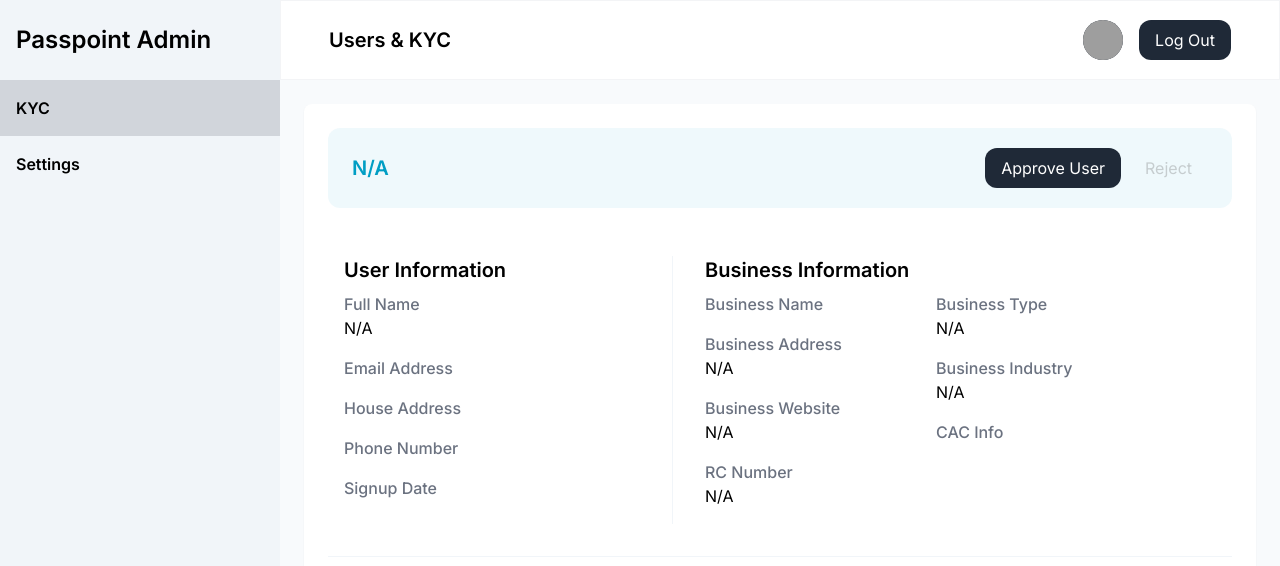
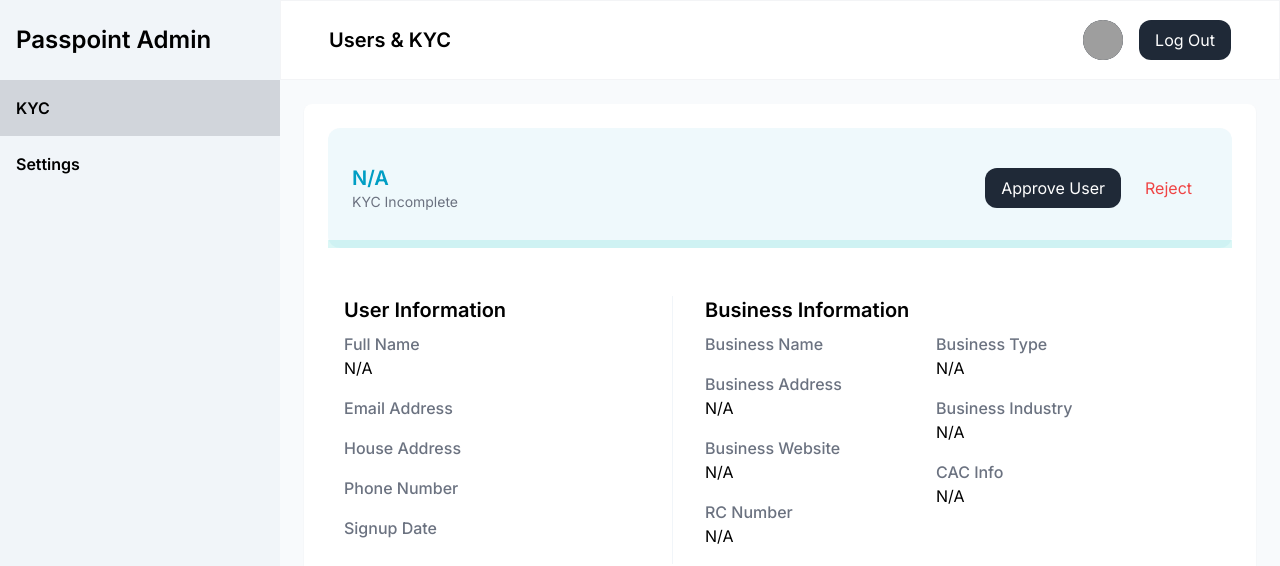
Before and after one commit to passpoint-web/passpoint-admin, a Next.js app: page /user/1 in a window 1280 px wide. Shown: the top 566 px of the page. Built offline with nearby package versions, Linux system fonts and the light colour scheme; no server answers; grey boxes are pictures that could not be loaded.

Commit message:
chore: integrated kyc rejection et al

```diff
--- a/app/components/DashboardTable.jsx
+++ b/app/components/DashboardTable.jsx
@@ -3,10 +3,16 @@
 import { useRouter } from "next/navigation"
 import { setSelectedUser } from "@/services/localService"
 import { kyc } from "@/services/restService"
+import IconLoader from "./IconLoader"
 
-const DashboardTable = ({ data, approvedUsers, setApprovedUsers }) => {
+const DashboardTable = ({
+  data,
+  approvedUsers,
+  setApprovedUsers,
+  refreshData,
+}) => {
   const router = useRouter()
-  const [approveRowLoading, setApproveRowLoading] = useState(null)
+  const [isUploading, setIsUploading] = useState(null)
 
   const handleRowClick = (user) => {
     setSelectedUser(user)
@@ -14,10 +20,17 @@
   }
 
   const handleApprove = async (userId) => {
-    setApproveRowLoading(userId)
+    setIsUploading(userId)
     await kyc.approveKYC(userId)
-    addApprovedUser(userId)
-    setApproveRowLoading(null)
+    setIsUploading(null)
+    refreshData()
+  }
+
+  const handleReject = async (userId) => {
+    setIsUploading(userId)
+    await kyc.rejectKYC(userId)
+    setIsUploading(null)
+    refreshData()
   }
 
   const addApprovedUser = async (userId) => {
@@ -54,7 +67,12 @@
                 <td className="px-6 py-4">{user.businessName || "N/A"}</td>
                 <td className="px-6 py-4">{user.email}</td>
                 <td className="px-6 py-4">
-                  <div className="flex flex-nowrap">
+                  <div className="flex flex-nowrap justify-center align-middle">
+                    {isUploading === user.userId && (
+                      <div className="mt-2 mr-4">
+                        <IconLoader />
+                      </div>
+                    )}
                     <button
                       className=" bg-gray-800 px-4 py-2 text-white rounded-xl mr-4 text-sm"
                       onClick={(e) => {
@@ -62,15 +80,16 @@
                         handleApprove(user.userId)
                       }}
                     >
-                      {approveRowLoading === user?.userId
-                        ? "approving..."
-                        : "Approve"}
+                      Approve
                     </button>
                     <button
                       className="text-red-500 hover:underline text-sm"
-                      disabled
+                      onClick={(e) => {
+                        e.stopPropagation()
+                        handleReject(user.userId)
+                      }}
                     >
-                      Deny
+                      Reject
                     </button>
                   </div>
                 </td>
--- /dev/null
+++ b/app/components/FWLoader.jsx
@@ -0,0 +1,9 @@
+import React from "react"
+
+export default function FWLoader() {
+  return (
+    <div className="container w-[100%] flex my-4 justify-center">
+      <div className="loader"></div>
+    </div>
+  )
+}
--- /dev/null
+++ b/app/components/IconLoader.jsx
@@ -0,0 +1,5 @@
+import React from "react"
+
+export default function IconLoader() {
+  return <div className="loader"></div>
+}
--- a/app/components/UserDetailPage.jsx
+++ b/app/components/UserDetailPage.jsx
@@ -2,8 +2,9 @@
 "use client"
 import { getSelectedUser } from "@/services/localService"
 import { kyc } from "@/services/restService"
-import { useParams } from "next/navigation"
+import { useParams, useRouter } from "next/navigation"
 import React, { useEffect, useState } from "react"
+import FWLoader from "./FWLoader"
 
 export default function UserDetailPage() {
   const { user_id } = useParams()
@@ -12,23 +13,33 @@
   const [isUploading, setIsUploading] = useState(false)
   const [user, setUser] = useState(selectedUser || {})
   const [userApproved, setUserApproved] = useState(false)
+  const router = useRouter()
 
   const handleApprove = async (userId) => {
     setIsUploading(true)
     await kyc.approveKYC(userId)
     setUserApproved(true)
     setIsUploading(false)
+    router.push("/kyc")
   }
 
-  const handleReject = async () => {
-    // Implement your rejection logic here
-    console.log("User Rejected")
+  const handleReject = async (userId) => {
+    setIsUploading(true)
+    await kyc.rejectKYC(userId)
+    setUserApproved(true)
+    setIsUploading(false)
+    router.push("/kyc")
   }
 
   const getSingleKYCInfo = async () => {
-    const promise = await kyc.getKycSingleDetails(user_id)
-    console.log("user", user)
-    setUser({ ...user, ...promise.data.data })
+    try {
+      setIsLoading(true)
+      const promise = await kyc.getKycSingleDetails(user_id)
+      setUser({ ...user, ...promise.data.data })
+      setIsLoading(false)
+    } catch (err) {
+      setIsLoading(false)
+    }
   }
 
   useEffect(() => {
@@ -39,27 +50,49 @@
 
   return (
     <div className="bg-white p-6 rounded-lg shadow-sm mx-6 my-6">
-      <div className="flex justify-between items-center mb-6 p-6 py-4 bg-[#009ec410] rounded-xl h-[80px]">
-        <h2 className="text-xl font-semibold text-[#009ec4]">
-          {user.firstName || "N/A"} {user.lastName}{" "}
-        </h2>
+      {isLoading && <FWLoader />}
+      <div className="flex justify-between items-center mb-6 p-6 py-4 bg-[#009ec410] rounded-xl h-[120px] relative">
+        <div>
+          <h2 className="text-xl font-semibold text-[#009ec4]">
+            {user.firstName || "N/A"} {user.lastName}{" "}
+          </h2>
+          {user?.KycStage ? (
+            <p className="capitalize text-sm text-gray-500">
+              {user?.kycType} {", "}
+              {user?.KycStage && (
+                <span>KYC {(user.KycStage / 4) * 100}% complete</span>
+              )}
+            </p>
+          ) : (
+            <p className="capitalize text-sm text-gray-500">KYC Incomplete</p>
+          )}
+        </div>
         {!userApproved && (
           <div>
             <button
               onClick={() => handleApprove(user_id)}
               className=" bg-gray-800 px-4 py-2 text-white rounded-xl mr-2"
             >
-              {isUploading ? "Approving..." : "Approve User"}
+              Approve User
             </button>
             <button
-              onClick={handleReject}
+              onClick={() => handleReject(user_id)}
               className="text-red-500 px-4 py-2 rounded-xl hover:bg-red-500 hover:text-white"
-              disabled
             >
               Reject
             </button>
           </div>
         )}
+        {isUploading && (
+          <div className="absolute right-[300px]">
+            <FWLoader />
+          </div>
+        )}
+        <progress
+          max={4}
+          value={user?.KycStage}
+          className="absolute right-0 left-0 w-[100%]"
+        ></progress>
       </div>
 
       <div className="grid grid-cols-1 md:grid-cols-3 gap-4 px-4 mt-12">
@@ -125,6 +158,7 @@
           </div>
           <div className="mb-4">
             <label className="font-medium text-gray-500">CAC Info</label>
+            <p>N/A</p>
           </div>
         </div>
       </div>
--- a/app/globals.css
+++ b/app/globals.css
@@ -4,6 +4,7 @@
 
 :root {
   --sidebar-width: 280px;
+  --primary: #009ec4;
 }
 
 body {
@@ -72,3 +73,68 @@
     background-position: 200%;
   }
 }
+
+.loader {
+  border: 3px solid #f3f3f3;
+  border-radius: 50%;
+  border-top: 3px solid #000;
+  width: 20px;
+  height: 20px;
+  -webkit-animation: spin 0.5s linear infinite;
+  animation: spin 0.5s linear infinite;
+}
+
+@-webkit-keyframes spin {
+  0% {
+    -webkit-transform: rotate(0deg);
+  }
+  100% {
+    -webkit-transform: rotate(360deg);
+  }
+}
+
+@keyframes spin {
+  0% {
+    transform: rotate(0deg);
+  }
+  100% {
+    transform: rotate(360deg);
+  }
+}
+
+/* PROGRESS BAR */
+progress {
+  width: 110px;
+  background: #7be0dd46;
+  height: 8px;
+  transition: var(--progress-interval);
+  position: absolute;
+  bottom: 0;
+  -webkit-transition: var(--progress-interval);
+  -moz-transition: var(--progress-interval);
+  -ms-transition: var(--progress-interval);
+  -o-transition: var(--progress-interval);
+}
+progress::-webkit-progress-bar {
+  border-radius: 4px;
+  /* background: #e2fffe; */
+  background: var(--bg-grey);
+  transition: var(--progress-interval);
+}
+progress::-webkit-progress-value {
+  background: var(--primary);
+  transition: var(--progress-interval);
+  -webkit-transition: var(--progress-interval);
+  -moz-transition: var(--progress-interval);
+  -ms-transition: var(--progress-interval);
+  -o-transition: var(--progress-interval);
+}
+progress::-moz-progress-bar {
+  /* background: #e2fffe; */
+  background: var(--bg-grey);
+  transition: var(--progress-interval);
+}
+progress::-moz-progress-value {
+  background: var(--primary);
+  transition: var(--progress-interval);
+}
--- a/services/restService.js
+++ b/services/restService.js
@@ -59,6 +59,9 @@
   getKycDetails: () => {
     return restAgent.get("getKycDetails", setConfig())
   },
+  getKycDashboardStats: () => {
+    return restAgent.get("kycStats", setConfig())
+  },
   getUnapprovedUsers: () => {
     return restAgent.post("getUnapprovedUsers", setConfig())
   },
@@ -71,6 +74,9 @@
   },
   approveKYC: (userId) => {
     return restAgent.post("approveKyc", { userId }, setConfig())
+  },
+  rejectKYC: (userId) => {
+    return restAgent.post("rejectKyc", { userId }, setConfig())
   },
   uploadKycIdentity: (data) => {
     return restAgent.post("kycProofCooperateIdentity", data, setConfig())
```
Also changed, not shown: app/components/KYCPage.jsx (+26 -8 lines).
